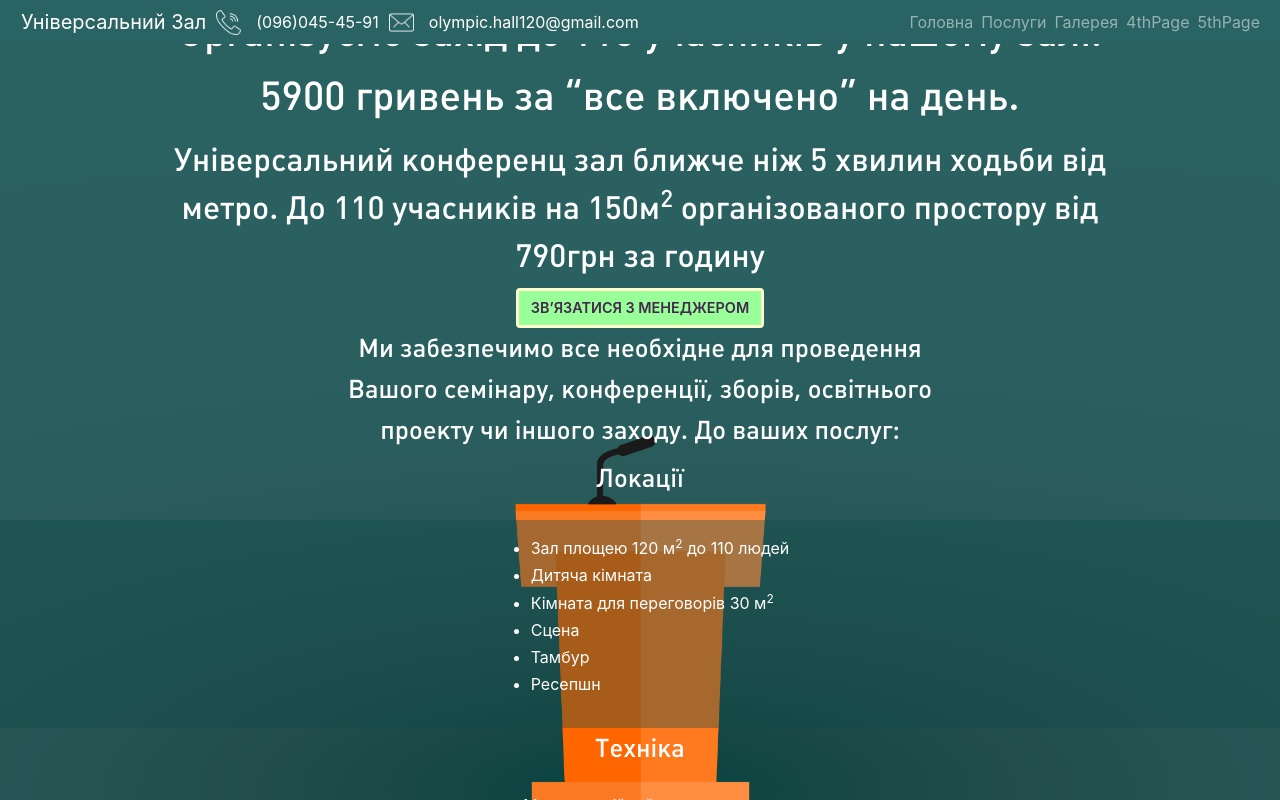
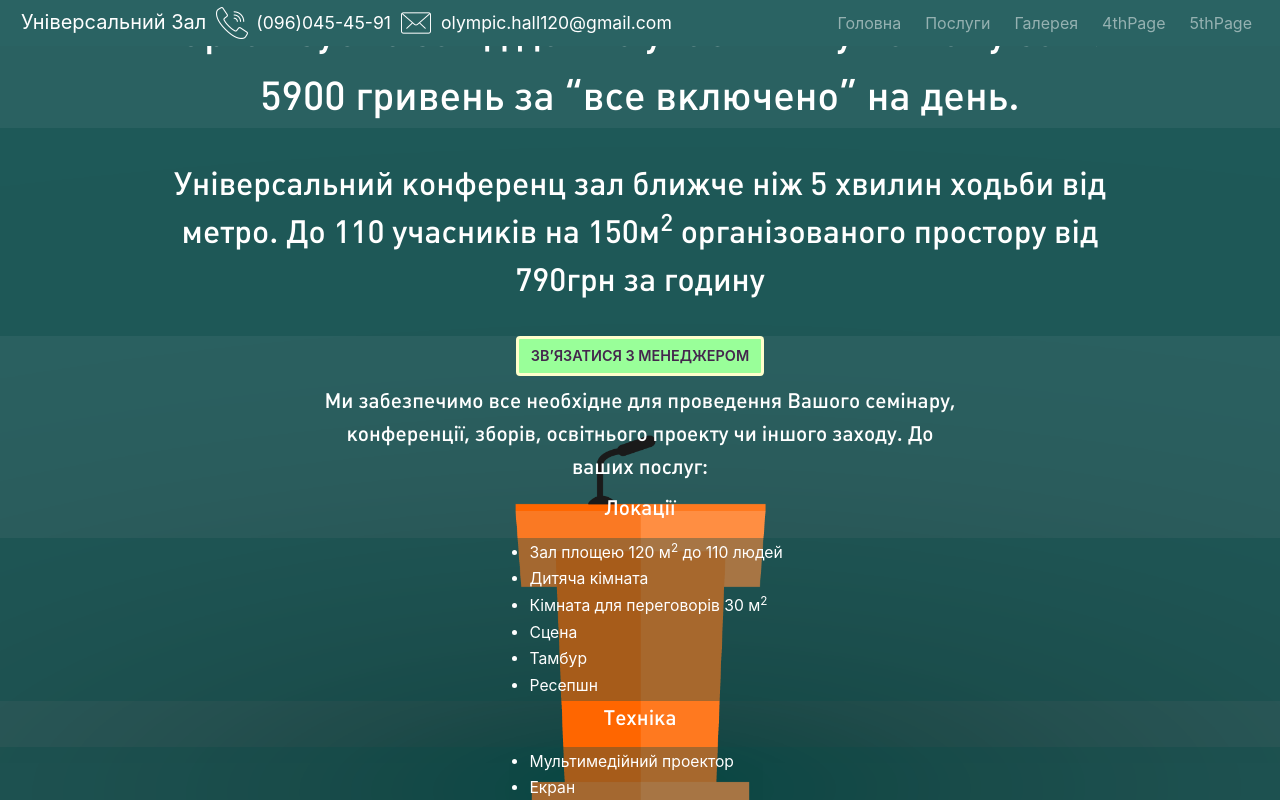
Before and after one commit to markbugatti/olympicHallApp, a website: page app/index.html in a window 1280 px wide. Drawn offline with nearby package versions, Linux system fonts and the light colour scheme.

Commit message:
02.03 start work

```diff
--- a/app/index.html
+++ b/app/index.html
@@ -51,14 +51,14 @@
 
     <div class="collapse navbar-collapse m-0" id="Menu">
         <ul class="navbar-nav ml-auto">
-            <li class="nav-btn-contacts">
-                <a class="nav-link" href="tel:+380960454591">(096)045-45-91</a>
-            </li>
-            <li class="nav-btn-contacts">
-                <a class="nav-link" href="mailto:olympic.hall120@gmail.com">olympic.hall120@gmail.com</a>
+            <li class="nav-item">
+                <a class="nav-link nav-btn-contacts" href="tel:+380960454591">(096)045-45-91</a>
             </li>
             <li class="nav-item">
-                <a class="nav-link" href="#firstPage">Головна</a>
+                <a class="nav-link nav-btn-contacts" href="mailto:olympic.hall120@gmail.com">olympic.hall120@gmail.com</a>
+            </li>
+            <li class="nav-item">
+                <a class="nav-link " href="#firstPage">Головна</a>
             </li>
             <li class="nav-item">
                 <a class="nav-link" href="#secondPage">Послуги</a>
@@ -78,6 +78,7 @@
 
 
 <div id="fullpage" class="fullpage-wrapper">
+
     <div class="section" id="section1">
         <div class="d-inline-flex flex-column justify-content-between" id="first-container">
             <div>
@@ -86,7 +87,7 @@
                     5900 гривень за “все включено” на день.
                 </h1>
             </div>
-            <div class="d-inline-flex flex-column justify-content-center" id="">
+            <div class="d-inline-flex flex-column justify-content-center subtitle">
                 <h2>
                     Універсальний конференц зал ближче ніж 5 хвилин ходьби від метро.
                     До 110 учасників на 150м<sup>2</sup> організованого простору від 790грн за годину
@@ -99,25 +100,26 @@
     </div>
     <!--services-->
     <div class="section" id="section2">
-        <div class="d-inline-flex flex-column h-25 justify-content-center" id="crosstitle">
+        <div class="d-inline-flex flex-column justify-content-center" id="crosstitle">
             <h1>Ми забезпечимо все необхідне для проведення Вашого семінару,
                 конференції, зборів, освітнього проекту чи іншого заходу.
                 До ваших послуг:
             </h1>
         </div>
-        <div class="slide" style="height: 75%">
-            <div class="d-inline-flex flex-column"   style="width: 20em">
-
-                <div style="padding-bottom: 0.8em">
+        <div class="slide active" style="height: 75%">
+            <div class="d-inline-flex flex-row" style="padding-bottom: 0.8em">
                 <h1>
                     Локації</br>
                 </h1>
             </div>
-                <div class="d-inline-flex flex-column justify-content-center text-left" id="subtitle" style="background-color: #0c4c495c">
-                    <ul>
+
+            <div class="d-flex flex-row justify-content-center serveBack">
+                <div class="text-left servelist">
+                    <ul style="margin: 0;">
                         <li>Зал площею 120 м<sup>2</sup> до 110 людей</li>
                         <li>Дитяча кімната</li>
                         <li>Кімната для переговорів 30 м<sup>2</sup></li>
+
                         <li>Сцена</li>
                         <li>Тамбур</li>
                         <li>Ресепшн</li>
@@ -125,14 +127,14 @@
                 </div>
             </div>
         </div>
-        <div class="slide">
-            <div class="d-inline-flex flex-column" style="width: 20em">
-                <div style="padding-bottom: 0.8em">
+        <div class="slide" style="height: 75%">
+            <div class="d-inline-flex flex-row" style="padding-bottom: 0.8em">
                 <h1>
                     Техніка</br>
                 </h1>
             </div>
-                <div class="text-left">
+            <div class="d-flex flex-row justify-content-center serveBack">
+                <div class="text-left servelist">
                     <ul>
                         <li>Мультимедійний проектор</li>
                         <li>Екран</li>
@@ -146,14 +148,15 @@
                 </div>
             </div>
         </div>
-        <div class="slide active">
-            <div class="d-inline-flex flex-column" style="width: 20em">
+
+        <div class="slide active" style="height: 75%;">
+            <div class="d-inline-flex flex-column" style="width: 20em;">
                 <div style="padding-bottom: 0.8em">
                     <h1>
                         Інвентар
                     </h1>
                 </div>
-                <div class="text-left">
+                <div class="d-inline-flex flex-column justify-content-center text-left ">
                     <ul>
                         <li>Стільці</li>
                         <li>Столи</li>
@@ -165,14 +168,14 @@
                 </div>
             </div>
         </div>
-        <div class="slide">
-            <div class="d-inline-flex flex-column" style="width: 20em">
+        <div class="slide" style="height: 75%">
+            <div class="d-inline-flex flex-column" style="width: 20em;">
                 <div style="padding-bottom: 0.8em">
                     <h1>
                         Кава-брейк
                     </h1>
                 </div>
-                <div class="text-left">
+                <div class="d-inline-flex flex-column justify-content-center text-left">
                     <ul>
                         <li>Кавова зона</li>
                         <li>Кулер</li>
@@ -184,14 +187,14 @@
                 </div>
             </div>
         </div>
-        <div class="slide">
-            <div class="d-inline-flex flex-column" style="width: 15em">
-                <div style="padding-bottom: 0.8em">
+        <div class="slide" style="height: 75%">
+            <div class="d-inline-flex flex-column" style="width: 15em;">
+                <div class="" style="padding-bottom: 0.8em">
                     <h1>
                         Дитяча
                     </h1>
                 </div>
-                <div class="text-left">
+                <div class="d-inline-flex flex-column flex-grow-1 justify-content-center text-left ">
                     <ul>
                         <li>Іграшки</li>
                         <li>Олівці</li>
@@ -235,9 +238,6 @@
 <script src="https://stackpath.bootstrapcdn.com/bootstrap/4.1.3/js/bootstrap.min.js"
         integrity="sha384-ChfqqxuZUCnJSK3+MXmPNIyE6ZbWh2IMqE241rYiqJxyMiZ6OW/JmZQ5stwEULTy"
         crossorigin="anonymous"></script>
-<script src="https://stackpath.bootstrapcdn.com/bootstrap/4.1.3/js/bootstrap.min.js"
-        integrity="sha384-ChfqqxuZUCnJSK3+MXmPNIyE6ZbWh2IMqE241rYiqJxyMiZ6OW/JmZQ5stwEULTy"
-        crossorigin="anonymous"></script>
 
 </body>
 </html>
--- a/app/styles.css
+++ b/app/styles.css
@@ -4,26 +4,6 @@
     src: url('fonts/PlumbMediumC.ttf') format("truetype")
 }
 /*-----------------*/
-
-/*choose background*/
-@media screen and (max-width: 414px) {
-    body {
-        background: url("imgs/background/table_mobile.png");
-    }
-}
-
-@media screen and (max-width: 896px) and (max-height: 414px){
-    body {
-        background: url("imgs/background/table_mobile_landscape.png");
-    }
-}
-
-@media screen and (min-width: 15px) {
-    body {
-        background: url("imgs/background/table_desktop.png");
-    }
-}
-/*-------------------------------------*/
 
 /*Adjust properly background attachment*/
 body {
@@ -32,63 +12,66 @@ body {
     width: 100%;
     height: 100%;
     z-index: -10;
-    background-size: 100% auto;
+    /*background-size: 100% auto;*/
+    background: url("imgs/background/table_desktop.png") no-repeat fixed center bottom;
     background-size: cover;
     -webkit-background-size: cover;
     -moz-background-size: cover;
     -o-background-size: cover;
-    background-attachment: fixed;
-    background-repeat: no-repeat;
-    background-position: center bottom;
 }
 /*-----------------*/
 
-/*navbar adjustment*/
-a, span, .navbar {
+/*navbar*/
+a, span, .navbar { /*transition*/
     transition: all 300ms linear;
-    /*transition-delay: 1s;*/
 }
 
-.navbar {
+.navbar { /*set color, minimize height*/
     background-color: #2a6363;
     padding-top: 2px;
     padding-bottom: 2px
 }
 
-.nav-contacts {
+#nav-tel {
+    background-image: url("imgs/icons/call32.png");
+}
+
+#nav-mail {
+    background-image: url("imgs/icons/mail32.png");
+}
+
+a.nav-contacts, a.nav-btn-contacts {
+    font-size: 1.1rem;
+    color: black !important;
+}
+
+a.nav-link {
+    padding: .4rem 0;
+}
+
+.nav-contacts { /*contact strip in menu*/
     display: none;
     background: no-repeat left;
     padding-left: 40px;
     text-indent: -88888px;
     width: 0;
+}
+
+.nav-contacts, a.nav-btn-contacts {
     filter: invert(1);
     -webkit-filter: invert(1);
     -ms-filter: invert(1)
 }
 
-#nav-tel {
-    background-image: url("imgs/icons/call32.png");
-    background-size: 25px
-}
 
-#nav-mail {
-    background-image: url("imgs/icons/mail32.png");
-    background-size: 25px
-}
-
-a.nav-contacts {
-    color: black !important
-}
-
-a.nav-link {
-    padding: 0 !important
-}
 /*-----------*/
 
 /*setup font*/
 h1, h2 {
     font-family: PlumbMedium;
     color: #fff;
+    margin: 0 0;
+    padding: 0 0;
 }
 /*----------------------------*/
 
@@ -96,6 +79,7 @@ h1, h2 {
 .fp-tableCell {
     height: 100% !important;
 }
+
 .section {
     text-align: center;
     background-color: rgba(42, 99, 99, 0)
@@ -110,14 +94,19 @@ h1, h2 {
 }
 /*---------*/
 
-
+/*FullPage controllers*/
+.fp-slidesNav {
+    bottom: 0px !important;
+    z-index: 0;
+}
+/*-------------------------*/
 /*first Page content adjust*/
 #first-container, second-container {
     width: 100%;
     height: 95%;
 }
 
-#section1 h1, #section2 h1 {
+#section1 h1{
     font-size: 1.6em;
     /*position: relative;*/
     padding: 0 4px;
@@ -130,14 +119,20 @@ h1, h2 {
     /*line-height: 1.5em;*/
 
 }
-/*black-strip*/
-#subtitle {
+
+#section2 h1 {
+    /*font-size: inherit;*/
+    font-size: 0.9em;
+}
+    /*black-strip*/
+.subtitle {
     background-color: #0c4c495c;
-    padding: 0 6000px;
-    margin: 0 -6000px;
+    padding: 0 80000px;
+    margin: 0 -80000px;
+    z-index: -1;
     /*height: 5em;*/
     /*width: 8000px;*/
-    align-self: center;
+    /*align-self: flex-start;*/
 }
 
 .btn-dark {
@@ -148,15 +143,20 @@ h1, h2 {
     border-color: #ffffcc;
     border-width: unset;
 }
+/*------------------*/
 
 /*second Page adjust*/
 #crosstitle {
-    width: 20em;
+    /*width: 20em;*/
+    margin: 8px 0;
 }
 
-
+.serveBack {
+    background-color: #0c4c495c;
+    color: white
+}
 .slide li {
-    margin: .2em;
+    margin: 0;
     color: #fff;
 }
 
@@ -177,6 +177,26 @@ h1, h2 {
     display: none
 }
 
+@media all and (orientation:portrait) {
+    .fp-tableCell {
+        vertical-align: center;
+    }
+    .servelist {
+        width: 18em;
+    }
+}
+@media all and (orientation:landscape) {
+    /*second slide*/
+    .fp-tableCell {
+        /*vertical-align: top;*/
+    }
+    .servelist {
+        width: 20em;
+        padding: 0 .2em;
+        font-size: .98em;
+    }
+}
+
 @media screen and (min-width: 374px) {
     .nav-contacts {
         display: inline-block
@@ -184,10 +204,13 @@ h1, h2 {
 }
 
 @media screen and (min-height: 550px) {
+    a.nav-link {
+        padding: .3em;
+    }
     #first-container, second-container{
         height: 85%
     }
-    #subtitle {
+    .subtitle {
         height: 13em;
     }
     #section1 h1, #section2 h1 {
@@ -196,11 +219,17 @@ h1, h2 {
     #section1 h2 {
         line-height: 1.5em;
     }
+    #section2 h1 {
+        font-size: 1.3em;
+    }
+    .slide li {
+        margin: .2em;
+    }
 }
 
 @media screen and (min-width: 576px) {
     #crosstitle {
-        width: 35em;
+        /*width: 35em;*/
     }
 }
 
@@ -217,10 +246,10 @@ h1, h2 {
         height: 70%;
         width: 40em;
     }
-    /*#subtitle h2 {*/
+    /*.subtitle h2 {*/
         /*width: 40em !important;*/
     /*}*/
-    /*#subtitle {*/
+    /*.subtitle {*/
         /*background-color: transparent;*/
         /*height: auto*/
     /*}*/
```
Also changed, not shown: 2 other files. Lines whose indentation alone changed are shown as unchanged.
